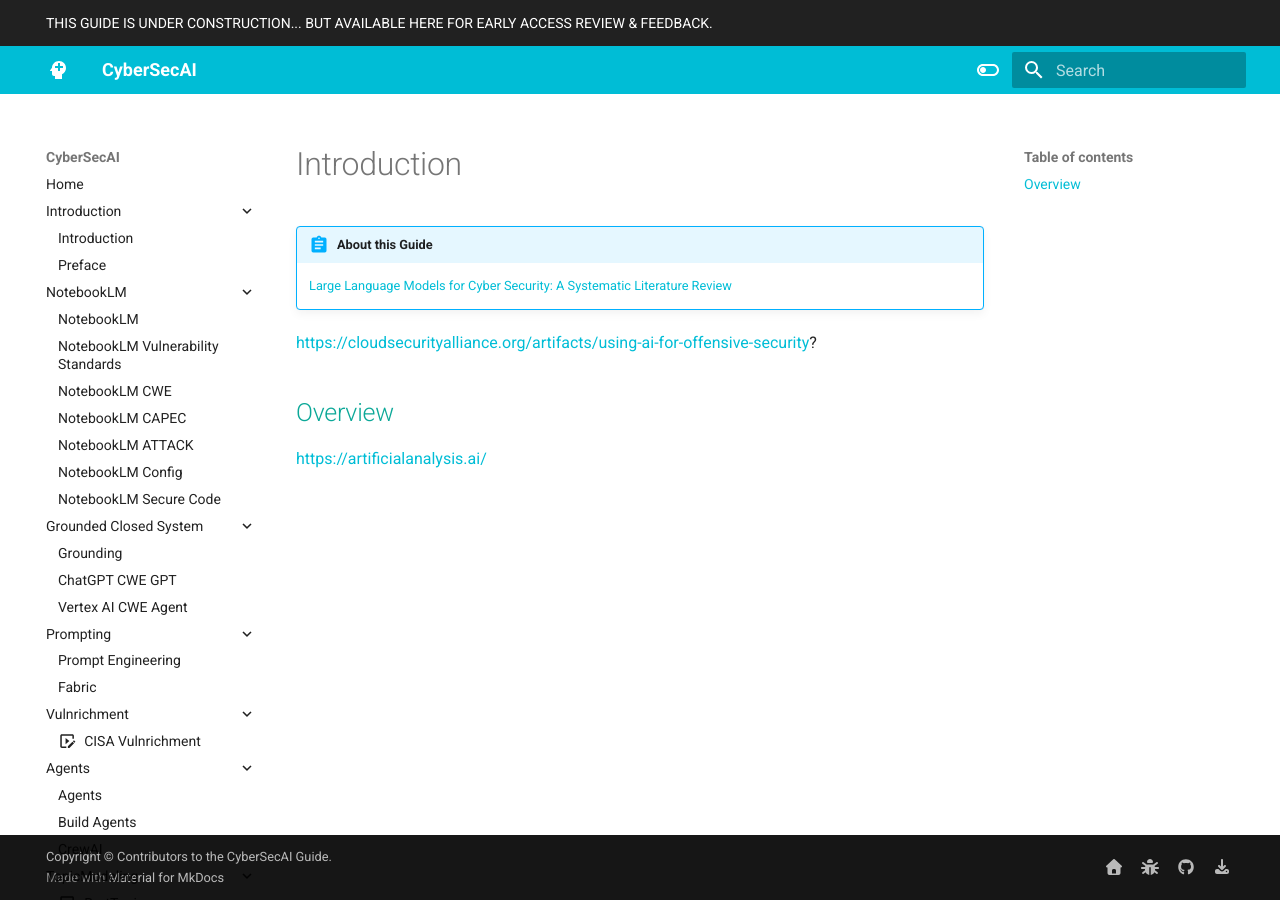
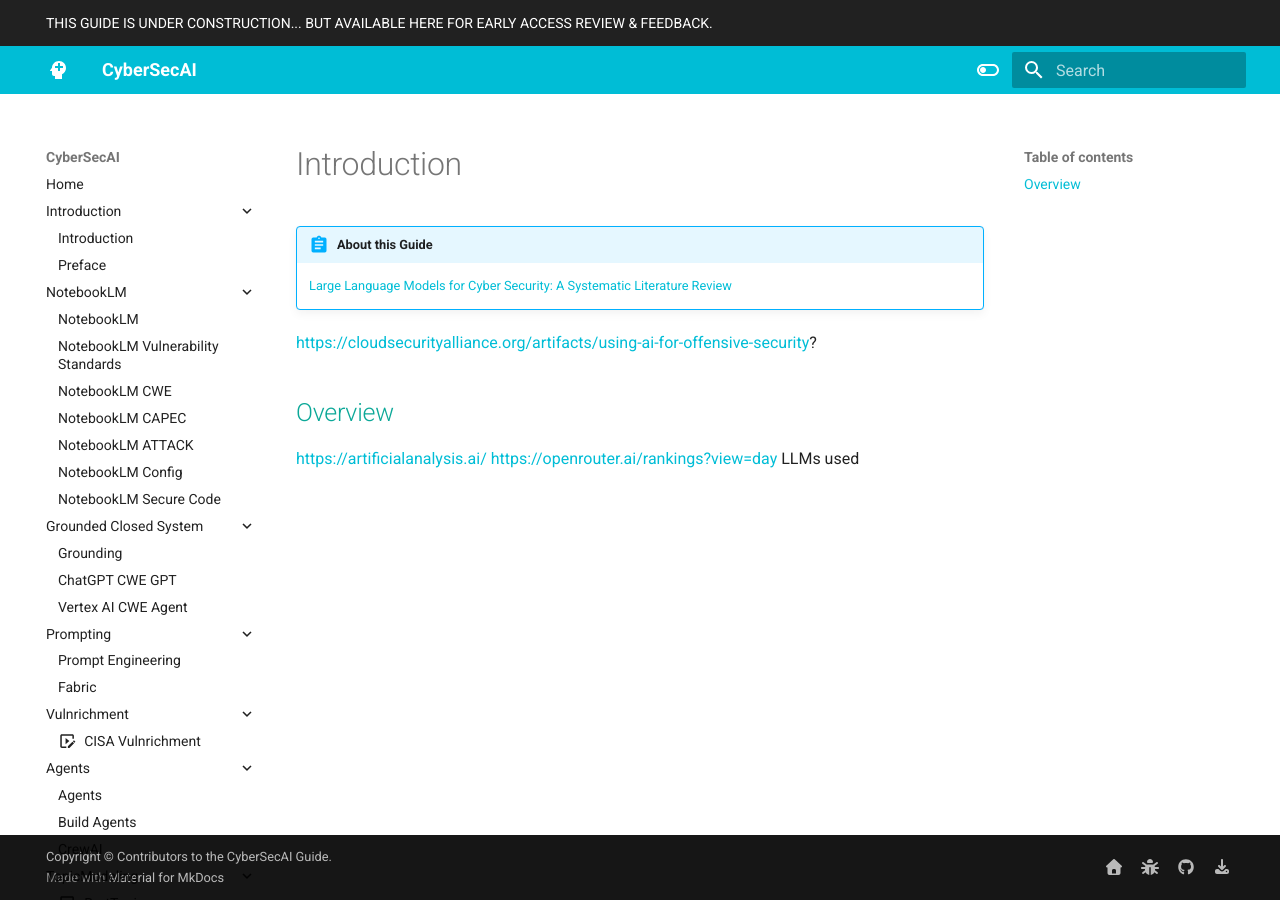
Before and after one commit to CyberSecAI/CyberSecAI.github.io, an MkDocs documentation site: the page built from docs/introduction/cybsersecurity.md, in a window 1280 px wide. Built offline with MkDocs 1.6.1 and Material for MkDocs 9.7.7, drawn with Linux system fonts in a browser that asks for light colours; comment, search, counter and statistics services are not loaded.

Commit message:
openrouter rankings

```diff
--- a/docs/introduction/cybsersecurity.md
+++ b/docs/introduction/cybsersecurity.md
@@ -8,3 +8,4 @@
 ## Overview
 
 https://artificialanalysis.ai/
+https://openrouter.ai/rankings?view=day LLMs used
```
